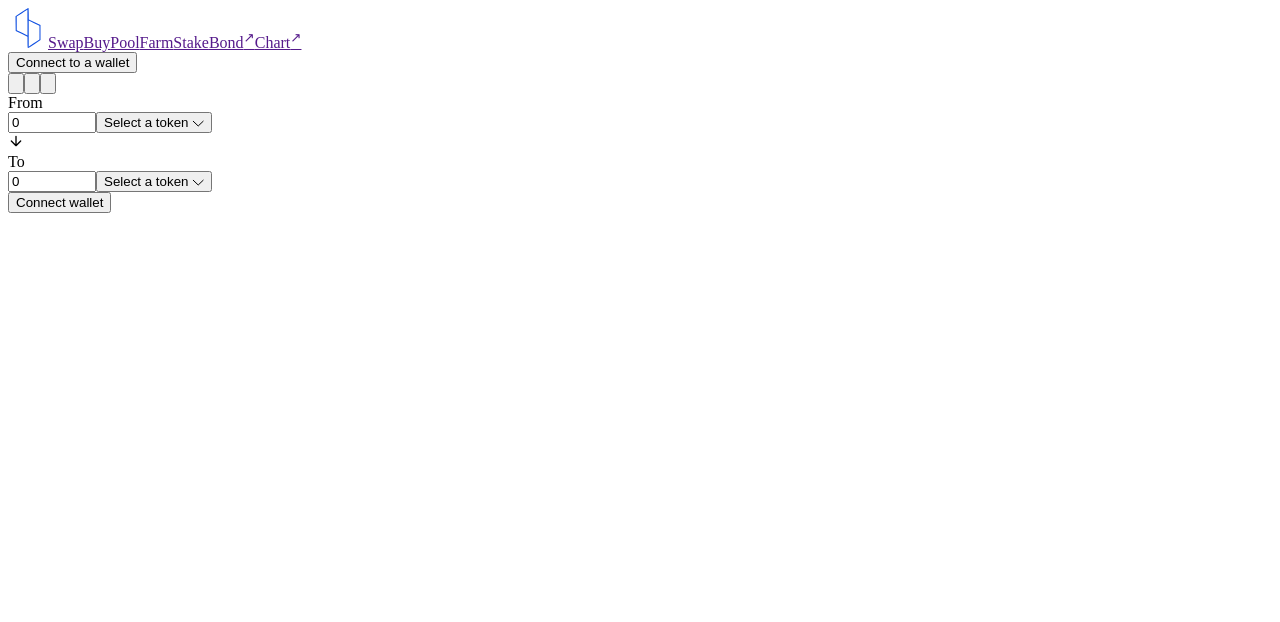
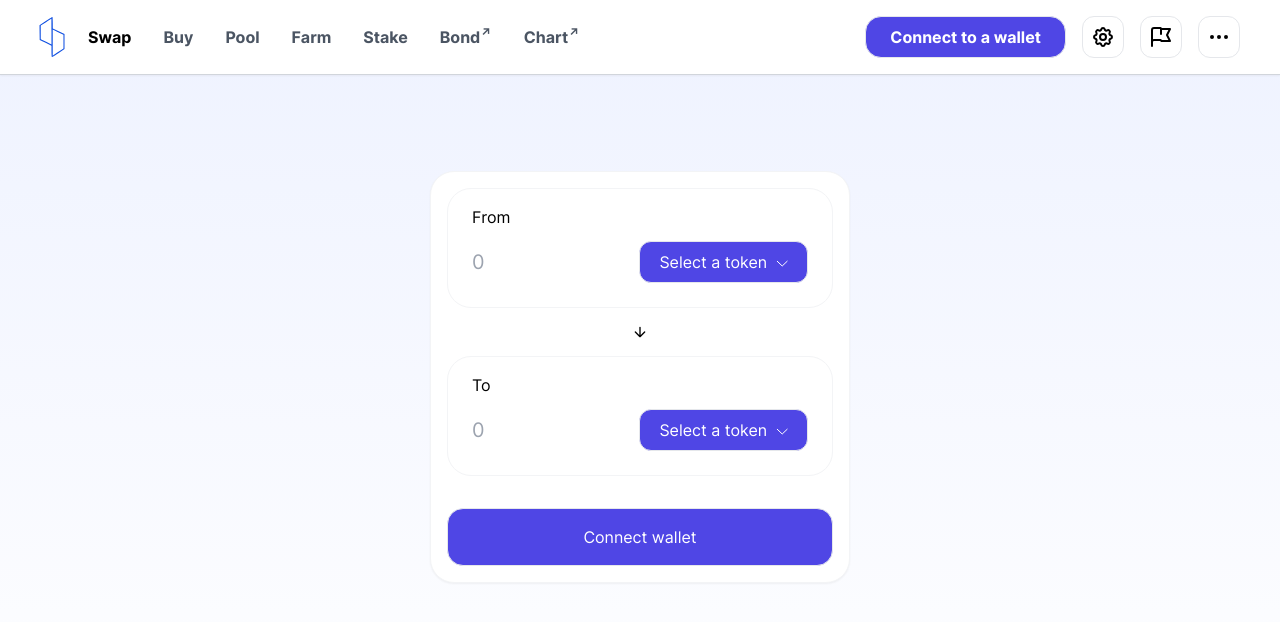
Before and after one commit to pairswap/pairswap-frontend, a Next.js app: page / in a window 1280 px wide. Shown: the top 622 px of the page. Built offline with nearby package versions, Linux system fonts and the light colour scheme.

Commit message:
feat: upgrade tailwind v3

```diff
--- a/package.json
+++ b/package.json
@@ -22,6 +22,6 @@
     "eslint-plugin-prettier": "^4.0.0",
     "postcss": "^8.4.4",
     "prettier": "^2.5.1",
-    "tailwindcss": "^2.2.19"
+    "tailwindcss": "^3.0.1"
   }
 }
--- a/pages/_app.js
+++ b/pages/_app.js
@@ -1,5 +1,4 @@
 import '../styles/global.css';
-import 'tailwindcss/tailwind.css';
 
 function MyApp({ Component, pageProps }) {
   return <Component {...pageProps} />;
--- a/styles/global.css
+++ b/styles/global.css
@@ -1,3 +1,7 @@
+@tailwind base;
+@tailwind components;
+@tailwind utilities;
+
 @font-face {
   font-family: "Inter var";
   src: url("/fonts/Inter-roman.var.woff2") format('woff2');
--- a/tailwind.config.js
+++ b/tailwind.config.js
@@ -1,13 +1,8 @@
 module.exports = {
-  mode: 'jit',
-  purge: ['./pages/**/*.js', './components/**/*.js'],
-  darkMode: false,
+  content: ['./pages/**/*.js', './components/**/*.js'],
   theme: {
     fontFamily: { base: 'Inter var, sans-serif' },
     extend: {},
   },
-  variants: {
-    extend: {},
-  },
   plugins: [],
 };
```
Also changed, not shown: 1 other file (tests, documents, lock files or other folders).
